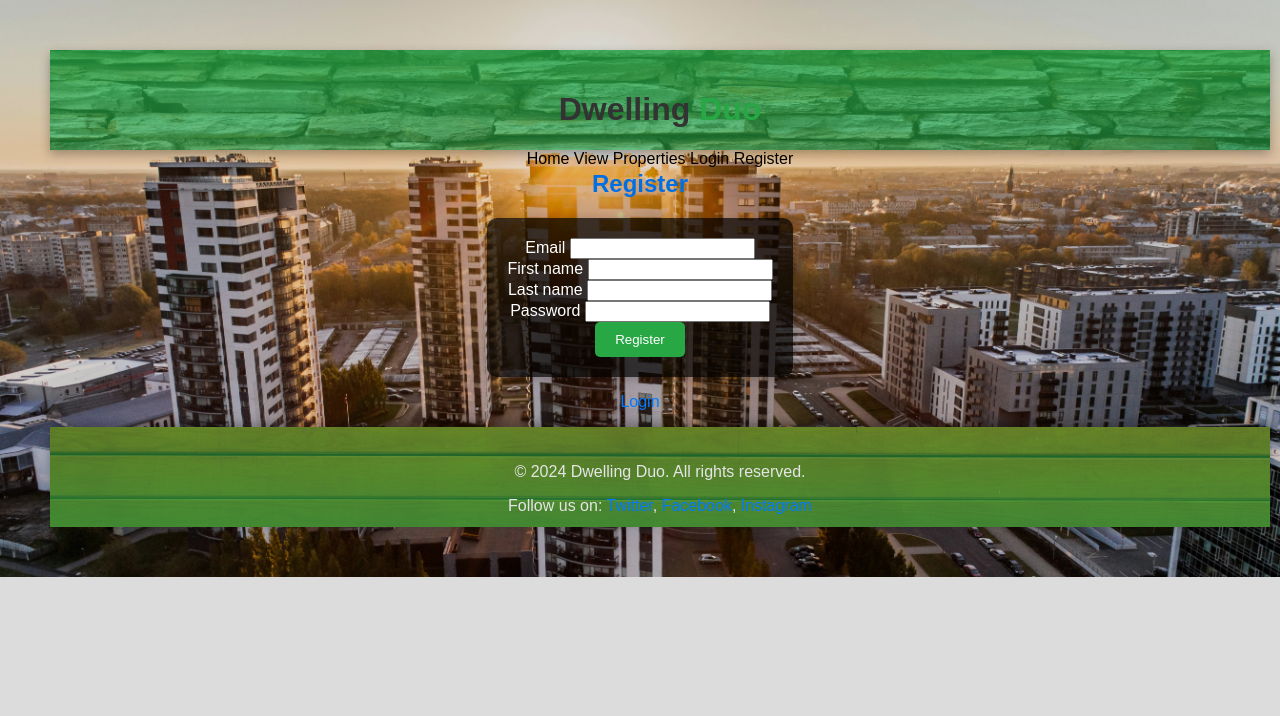
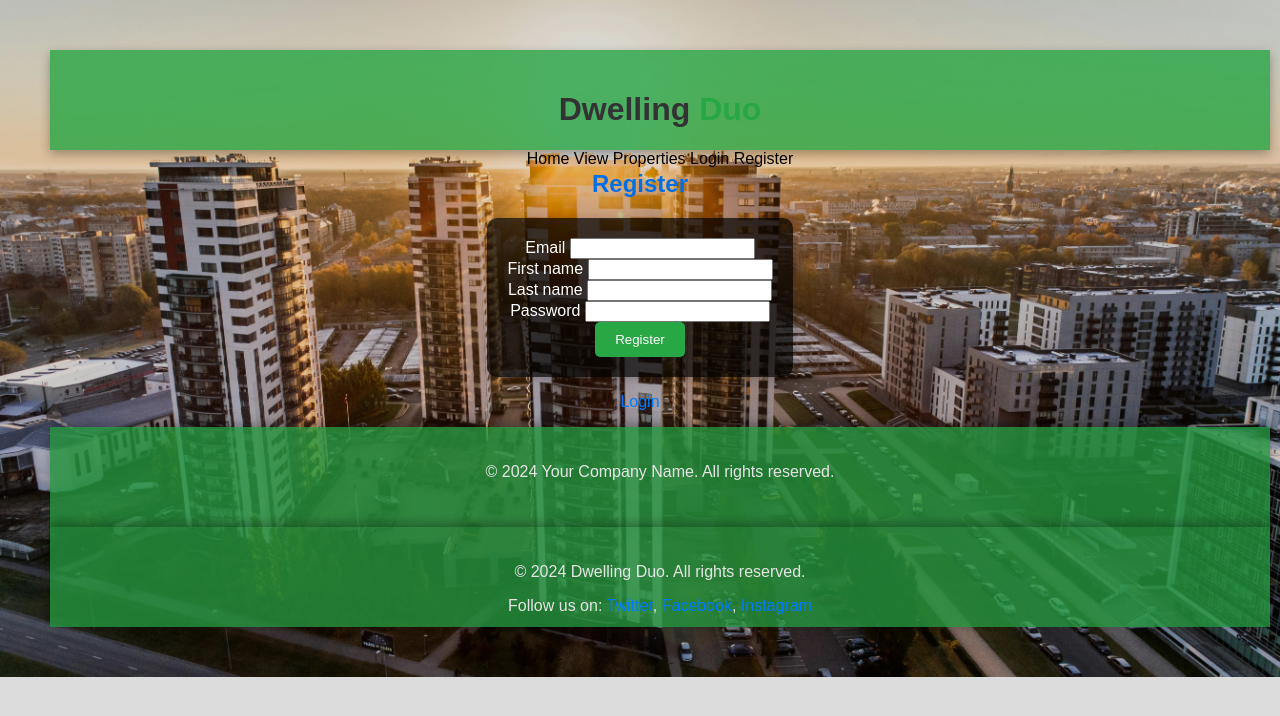
Before and after one commit to Jayricka/dwellingduo, a Django app: page /accounts/register/ in a window 1280 px wide. Shown: the top 716 px of the page. Run offline with Django 5.2, Linux system fonts and the light colour scheme.

Commit message:
Update login and register pages to match homepage footer and ensure background images display correctly.

```diff
--- a/static/css/styles.css
+++ b/static/css/styles.css
@@ -105,10 +105,7 @@ header {
     z-index: 10; /* Higher z-index to stay on top of overlays */
     width: 100%; /* Ensure full width */
     height: 60px; /* Set height to match footer */
-    background: linear-gradient(to bottom, rgba(40, 167, 69, 0.8), rgba(40, 167, 69, 0.6)),
-                url('../images/header-background.jpg'); /* Replace with your image path */
-    background-size: cover; /* Ensures the background image covers the element */
-    background-position: center; /* Centers the image */
+    background-color: rgba(40, 167, 69, 0.8); /* Set a solid background color */
     padding: 20px; /* Adjust padding as needed */
     color: white; /* Change text color for contrast */
     text-align: center; /* Center text */
@@ -118,10 +115,7 @@ header {
 footer {
     width: 100%; /* Ensure full width */
     height: 60px; /* Match header height */
-    background: linear-gradient(to top, rgba(40, 167, 69, 0.8), rgba(40, 167, 69, 0.6)),
-                url('../images/footer-background.jpg'); /* Replace with your image path */
-    background-size: cover; /* Ensures the background image covers the element */
-    background-position: center; /* Centers the image */
+    background-color: rgba(40, 167, 69, 0.8); /* Set a solid background color */
     padding: 20px; /* Add some padding */
     color: white; /* Change text color for contrast */
     z-index: 20; /* Keep it above other content */
--- a/templates/accounts/register.html
+++ b/templates/accounts/register.html
@@ -48,4 +48,12 @@
     <button type="submit">Register</button>
 </form>
 <p><a href="{% url 'accounts:login' %}">Login</a></p>
+
+{% block footer %}
+<footer>
+    <div class="container">
+        <p>&copy; 2024 Your Company Name. All rights reserved.</p>
+    </div>
+</footer>
 {% endblock %}
+{% endblock %}
```
Also changed, not shown: templates/accounts/login.html (+8 -0 lines).
